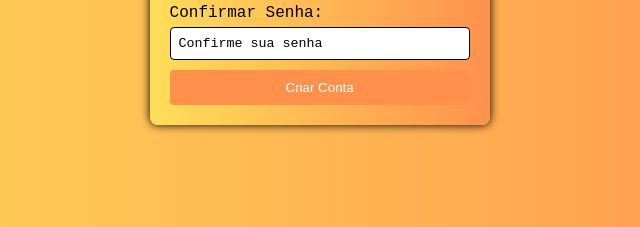
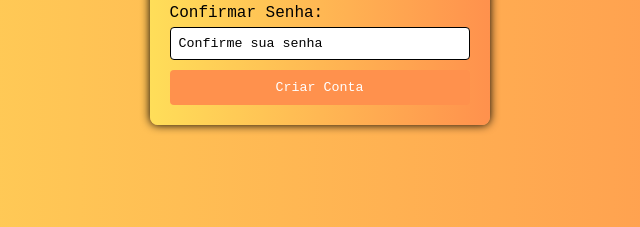
Before and after one commit to arthurpedroni/startup, a plain HTML site: page criarconta.html in a window 1280 px wide. Shown: the part 626-853 px from the top of the page, 352-992 px from the left. Drawn offline with Linux system fonts and the light colour scheme.

Commit message:
letra ruim

```diff
--- a/criarconta.css
+++ b/criarconta.css
@@ -85,6 +85,7 @@ input[type="date"] {
 
 input[type="submit"] {
     background-color: #ff914d;
+    font-family: Andale Mono, monospace;
     color: #fff;
     padding: 10px 20px;
     border: none;
```
